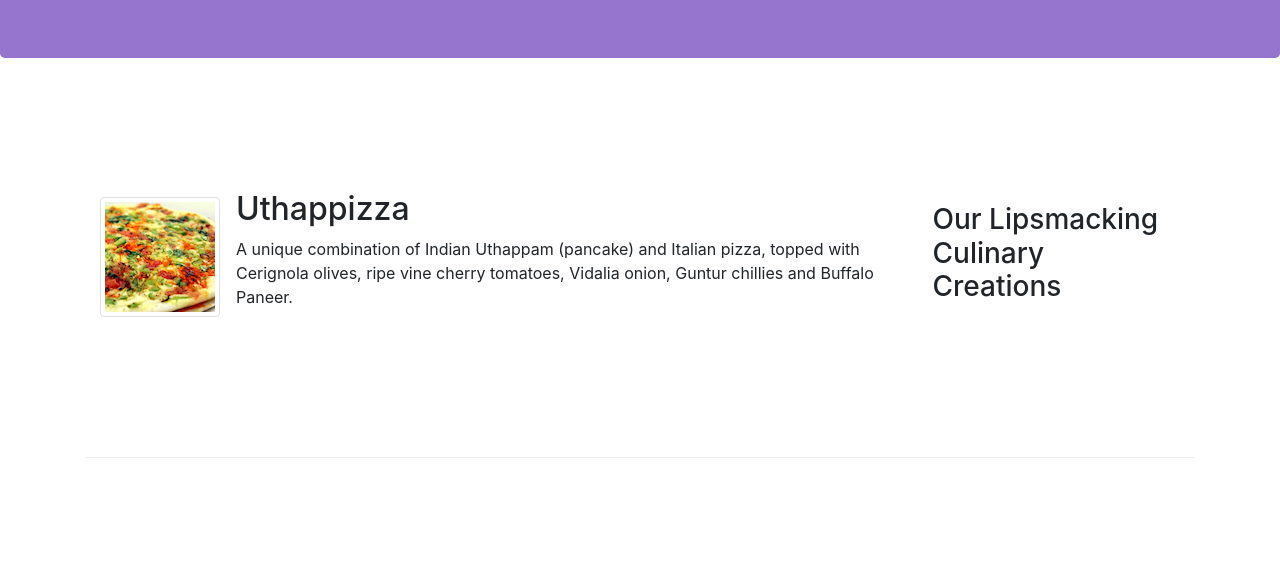
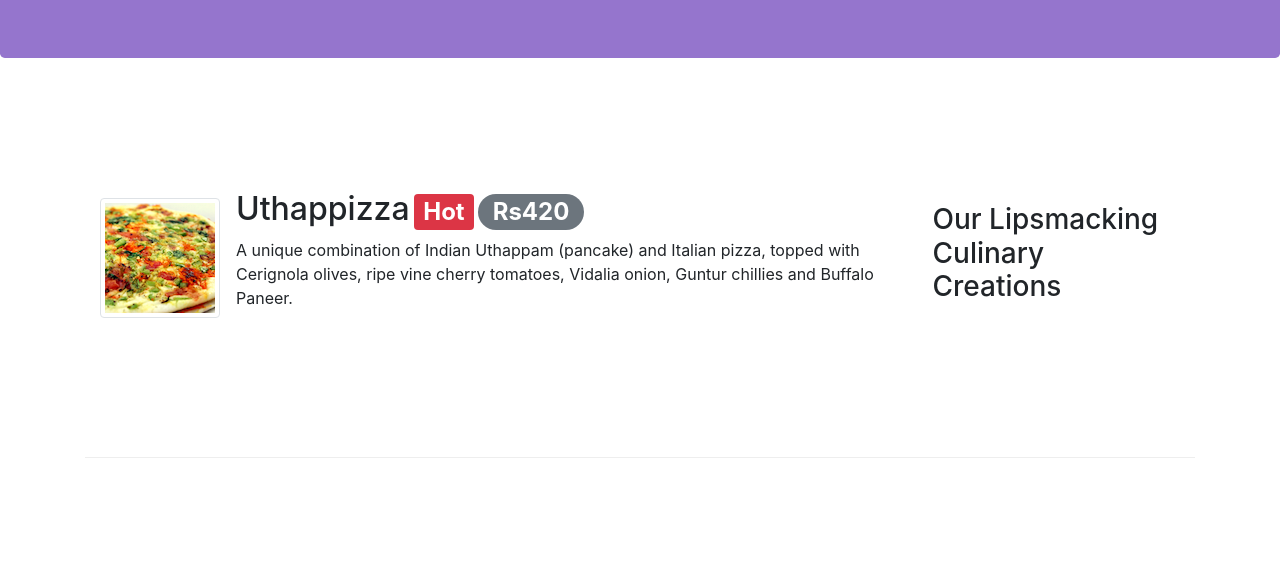
Before and after one commit to Mohammad-Shahbaz/Coursera_bootStrap, a website: page index.html in a window 1280 px wide. Shown: the part 226-800 px from the top of the page. Drawn offline with nearby package versions, Linux system fonts and the light colour scheme.

Commit message:
Alerting Users

```diff
--- a/index.html
+++ b/index.html
@@ -64,7 +64,7 @@
                     <img class="d-flex mr-3 img-thumbnail align-self-center"
                     src="img/uthappizza.png" alt="uthappizza">
                     <div class="media-body">
-                        <h2 class="mt-0">Uthappizza</h2>
+                        <h2 class="mt-0">Uthappizza<span class="badge badge-danger ml-1">Hot</span><span class="badge badge-pill badge-secondary ml-1">Rs420</span></h2>
                         <p class="d-none d-sm-block">A unique combination of Indian Uthappam (pancake) and Italian pizza, topped
                             with Cerignola olives, ripe vine cherry tomatoes, Vidalia onion, Guntur chillies and Buffalo Paneer.
                         </p>
```
